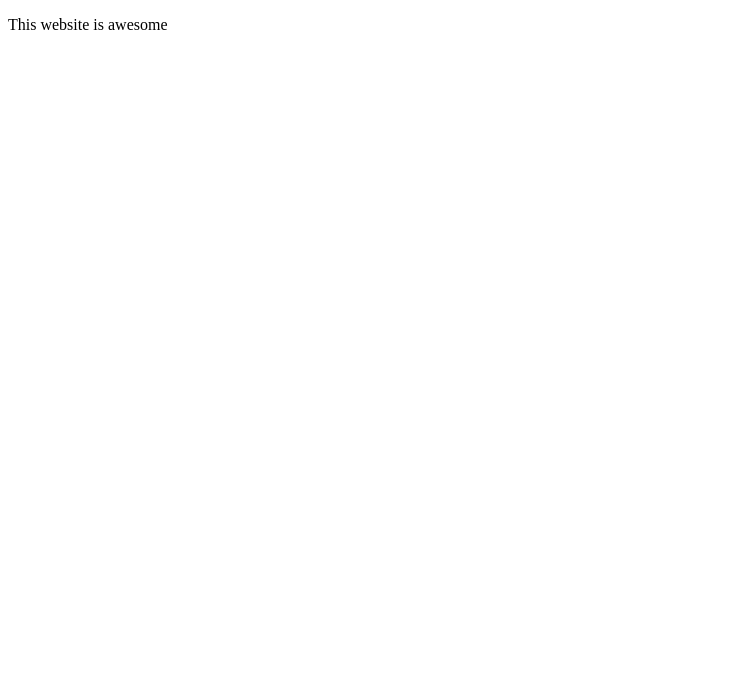
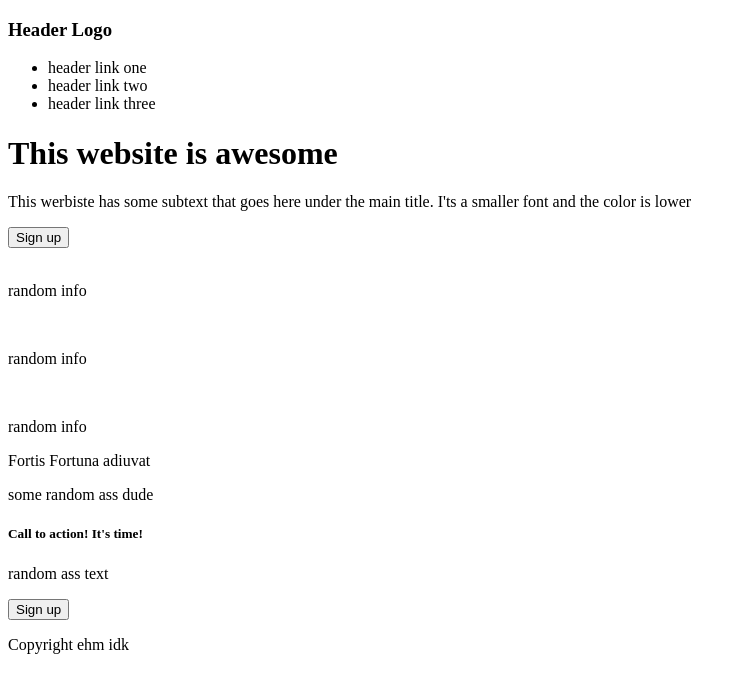
Before and after one commit to qrytech/landingpageTOP, a plain HTML site: page index.html in a window 1280 px wide. Shown: the whole page, without its empty margins (0-744 px from the left). Drawn offline with Linux system fonts and the light colour scheme.

Commit message:
complete html base

```diff
--- a/index.html
+++ b/index.html
@@ -8,9 +8,51 @@
     <title>Landing Page</title>
 </head>
 <body>
-    <div id="header"></div>
-    <div id="hero"> <p>This website is awesome</p></div>
+    <nav class="header">
+        <h3>Header Logo</h3>
+        <ul class="headerlinks">
+            <li>header link one</li>
+            <li>header link two </li>
+            <li>header link three</li>
+        </ul>
 
+    </nav>
+
+    <div class="hero">
+        <h1>This website is awesome</h1>
+        <p>This werbiste has some subtext that goes here under the main title. I'ts a smaller font and the color is lower</p>
+        <button id="signUpButton">Sign up</button>
+
+        <img src="">
+
+    </div>
+
+    <div class="lowerpart"></div>
+
+        <div class="randominfo">
+
+            <div class="card"><img><p>random info</p></div>
+            <div class="card"><img><p>random info</p></div>
+            <div class="card"><img><p>random info</p></div>
+
+        </div>
+
+
+        <div class="quote">
+            <p class="mainquote">Fortis Fortuna adiuvat <p class="author">some random ass dude</p></p>
+        </div>
+
+        <div class="callToAction">
+            <h5>Call to action! It's time!</h5>
+            <p> random ass text</p>
+            <button class="signUpButton">Sign up</button>
+        </div>
+    </div>
+
+    <footer class="footer">
+        <p>Copyright ehm idk</p>
+
+    </footer>
 
 
 </body>
```
